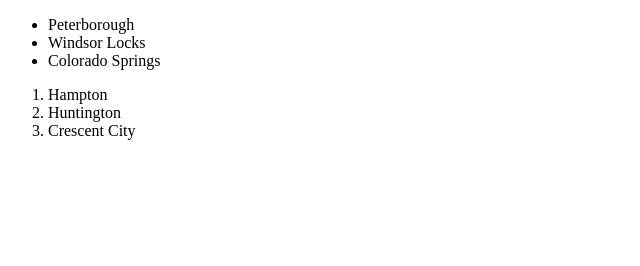
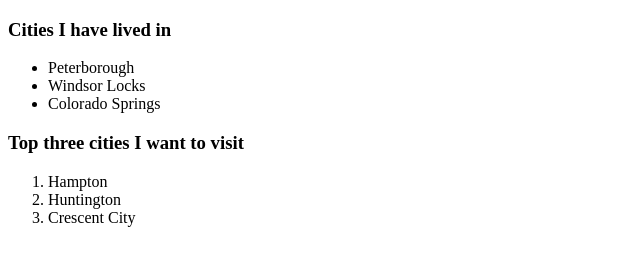
Before and after one commit to Adam-Brace/html-exercise, a plain HTML site: page index.html in a window 1280 px wide. Shown: the whole page, without its empty margins (0-640 px from the left). Drawn offline with Linux system fonts and the light colour scheme.

Commit message:
added heading

```diff
--- a/index.html
+++ b/index.html
@@ -4,11 +4,13 @@
 		<title>html-exercise</title>
 	</head>
 	<body>
+        <h3>Cities I have lived in</h3>
 		<ul>
 			<li>Peterborough</li>
 			<li>Windsor Locks</li>
 			<li>Colorado Springs</li>
 		</ul>
+        <h3>Top three cities I want to visit</h3>
 		<ol>
 			<li>Hampton</li>
 			<li>Huntington</li>
```
